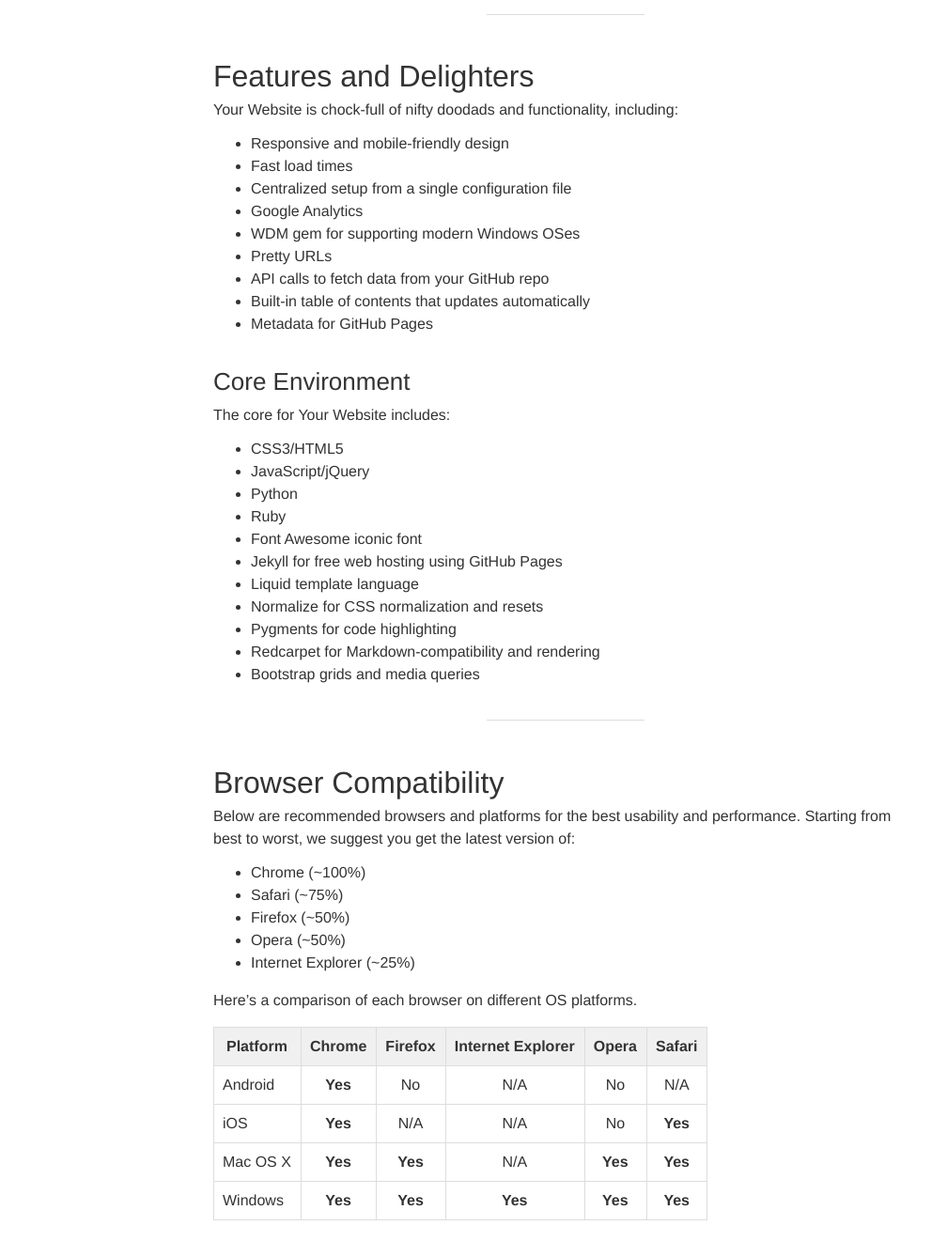
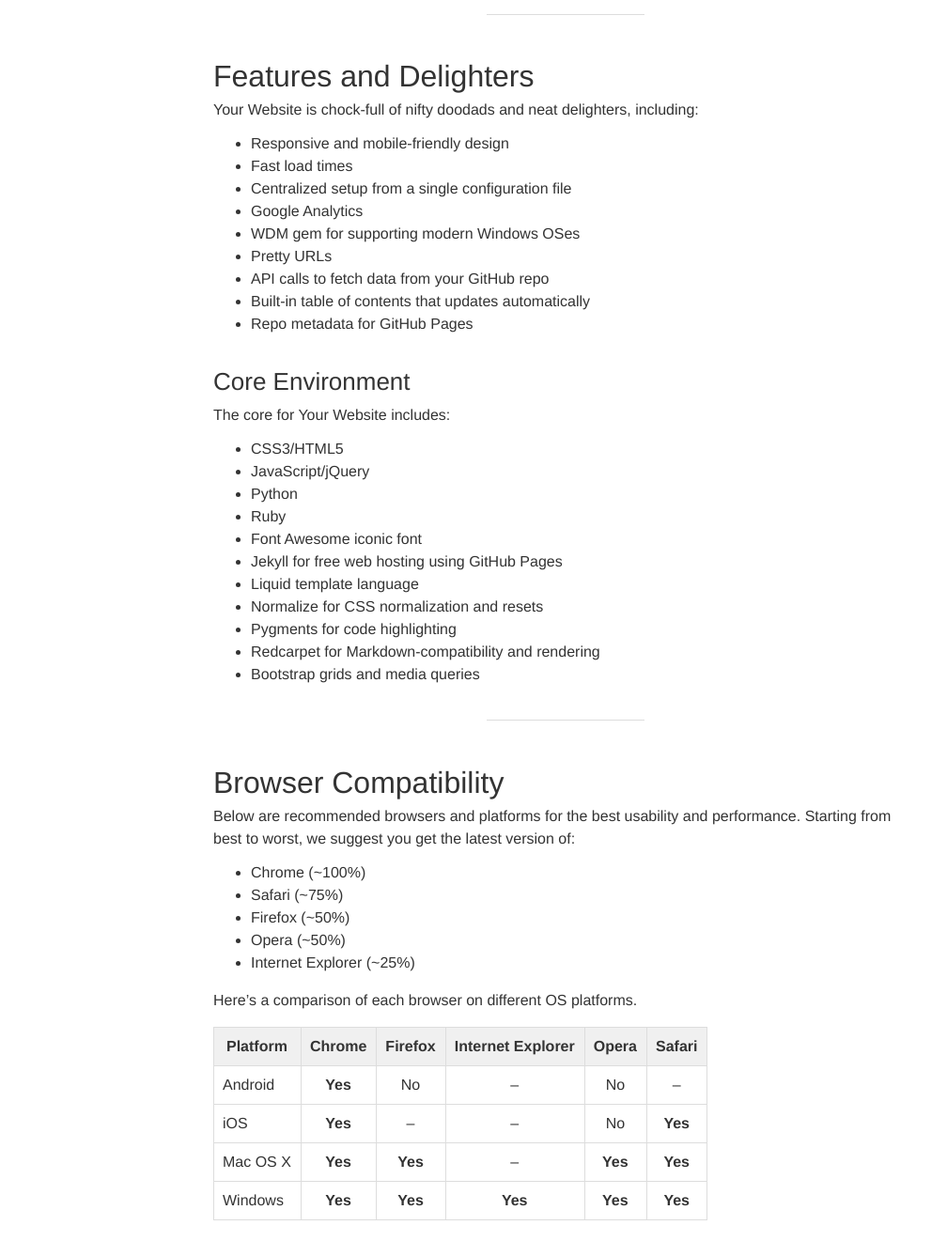
Before and after one commit to caleorourke/skim, a Jekyll site: the page built from index.md, in a window 1280 px wide. Shown: the part 633-1954 px from the top of the page at 94% size, without its empty margins (38-1046 px from the left). Built offline with Jekyll 4.4.1, drawn with Linux system fonts in a browser that asks for light colours; nearby versions of some CDN libraries; Markdown is read by kramdown in place of the engine named in the settings.

Commit message:
update contents

```diff
--- a/index.md
+++ b/index.md
@@ -12,17 +12,17 @@
 
 # Features and Delighters
 
-{{site.github.title}} is chock-full of nifty doodads and functionality, including:
+{{site.github.title}} is chock-full of nifty doodads and neat delighters, including:
 
 * Responsive and mobile-friendly design
 * Fast load times
 * Centralized setup from a single configuration file
-* [Google Analytics](http://github.com/{{site.github.owner_name}}/{{site.github.project_title}}/blob/gh-pages/_includes/options/analytics.html)
+* Google Analytics
 * WDM gem for supporting modern Windows OSes
 * Pretty URLs
 * API calls to fetch data from your GitHub repo
 * Built-in table of contents that updates automatically
-* [Metadata](http://help.github.com/articles/repository-metadata-on-github-pages) for GitHub Pages
+* [Repo metadata](http://help.github.com/articles/repository-metadata-on-github-pages) for GitHub Pages
 
 ## Core Environment
 
@@ -56,9 +56,9 @@
 
 | Platform    | Chrome     | Firefox     | Internet Explorer      | Opera     | Safari     |
 | ----------- |:----------:|:-----------:|:----------------------:|:---------:|:----------:|
-| Android     | __Yes__    | No          | N/A                    | No        | N/A        |
-| iOS         | __Yes__    | N/A         | N/A                    | No        | __Yes__    |
-| Mac OS X    | __Yes__    | __Yes__     | N/A                    | __Yes__   | __Yes__    |
+| Android     | __Yes__    | No          | --                     | No        | --         |
+| iOS         | __Yes__    | --          | --                     | No        | __Yes__    |
+| Mac OS X    | __Yes__    | __Yes__     | --                     | __Yes__   | __Yes__    |
 | Windows     | __Yes__    | __Yes__     | __Yes__                | __Yes__   | __Yes__    |
 
 > Apple no longer provides updates for Windows-native Safari browsers. Due to major lapses in critical updates, we do not recommend using Safari on Windows.
@@ -138,6 +138,7 @@
 ~~~
 
 ### SSH Clone
+
 Run the command below to clone over SSH.
 
 ~~~bash
```
